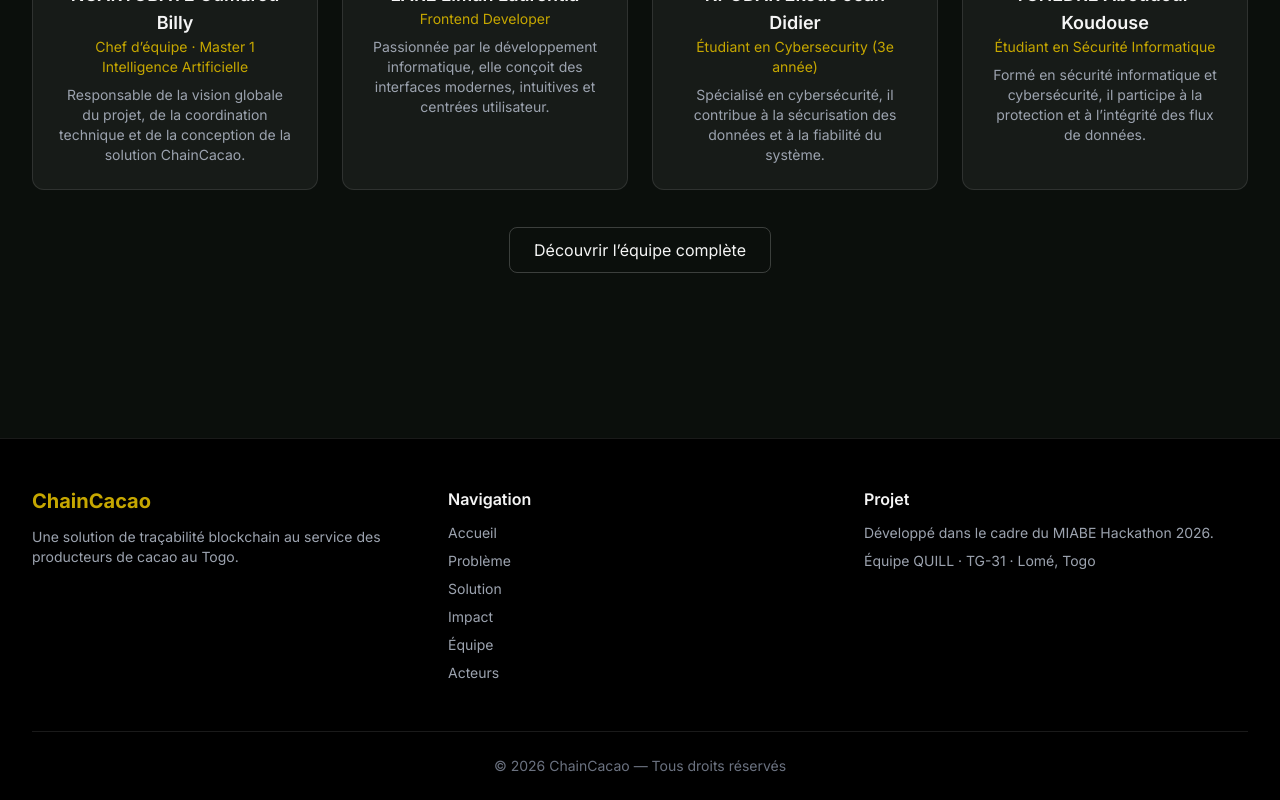
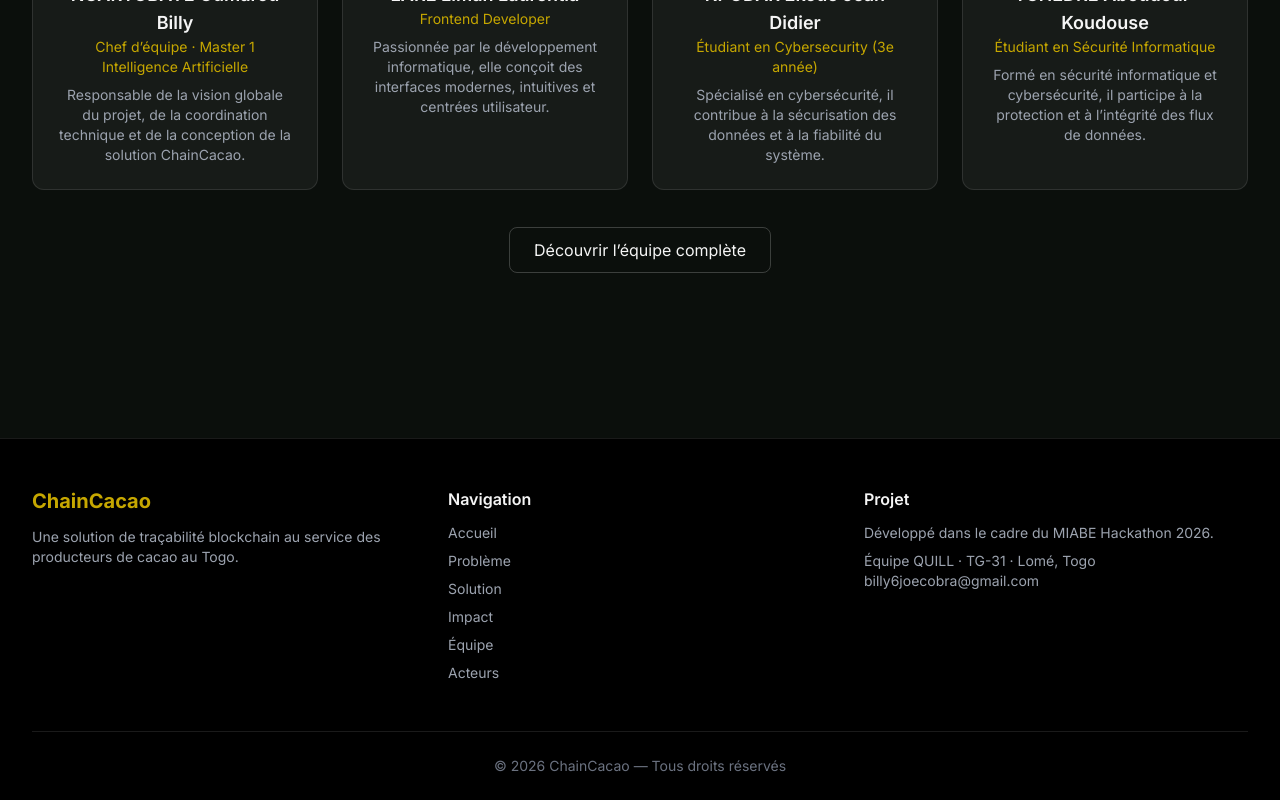
Before and after one commit to Billy-Crawford/site-chainCacao, a Next.js app: page / in a window 1280 px wide. Shown: the part 4120-4920 px from the top of the page. Built offline with nearby package versions, Linux system fonts and the light colour scheme.

Commit message:
mail dans footer

```diff
--- a/components/layout/Footer.tsx
+++ b/components/layout/Footer.tsx
@@ -38,7 +38,8 @@
               Développé dans le cadre du MIABE Hackathon 2026.
             </p>
             <p className="text-sm text-gray-400 mt-2">
-              Équipe QUILL · TG-31 · Lomé, Togo
+              Équipe QUILL · TG-31 · Lomé, Togo <br />
+              billy6joecobra@gmail.com
             </p>
           </div>
 
```
